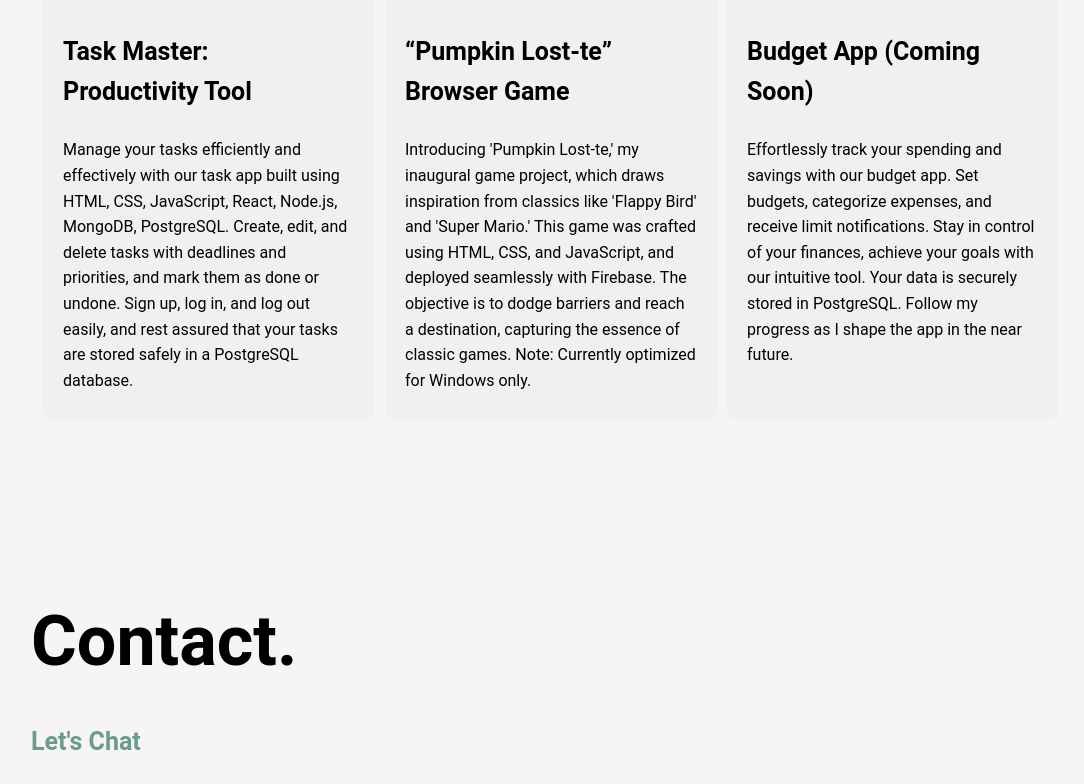
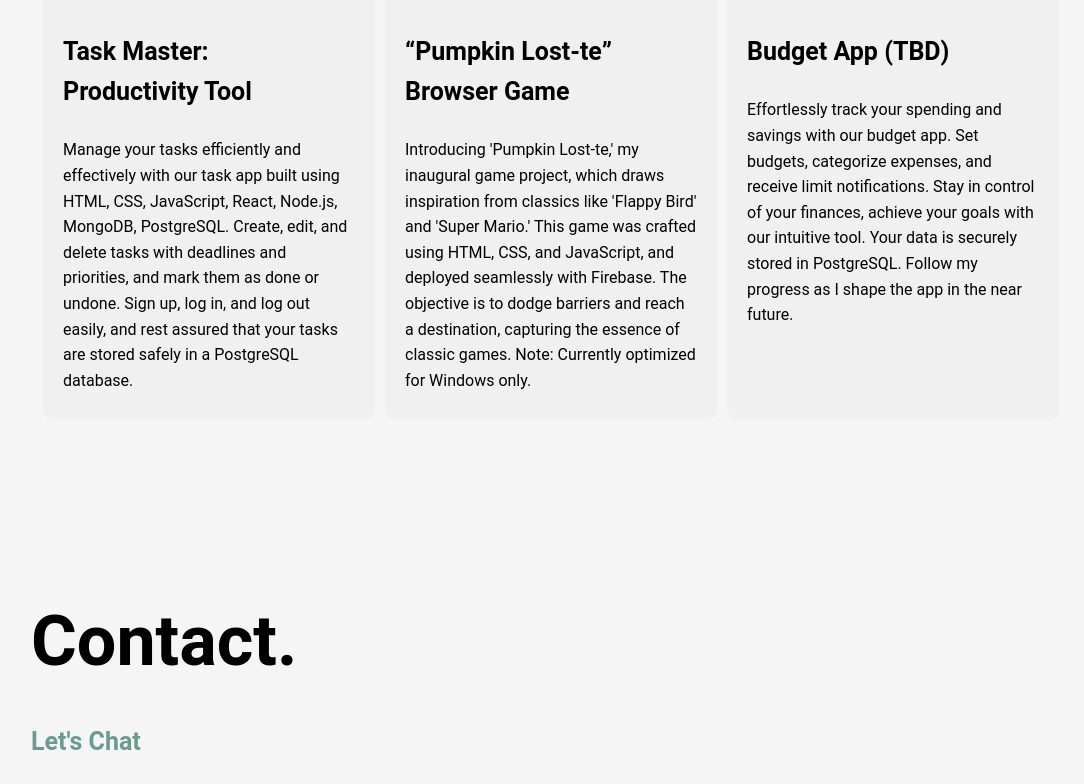
Before and after one commit to nhvn/nhvn.github.io, a plain HTML site: page index.html in a window 1280 px wide. Shown: the part 2597-3381 px from the top of the page, without its empty margins (89-1173 px from the left). Drawn offline with nearby package versions, Linux system fonts and the light colour scheme; a web font is replaced by a local one.

Commit message:
Changed 'Coming Soon' to 'TBD'

```diff
--- a/index.html
+++ b/index.html
@@ -134,7 +134,7 @@
                 <img src="/img/comingSoon.png" alt="Placeholder image for upcoming Budget App">
                 <div class="overlay"></div>
                 <div class="project-info">
-                  <h3> Budget App (Coming Soon) </h3>
+                  <h3> Budget App (TBD) </h3>
                   <p> Effortlessly track your spending and savings with our budget app. Set budgets, categorize expenses, and receive limit notifications. Stay in control of your finances, achieve your goals with our intuitive tool. Your data is securely stored in PostgreSQL. Follow my progress as I shape the app in the near future. </p>
                   <a href="https://github.com/nhvn/first-browser-game" target="_blank"></a>
                 </div>
```
